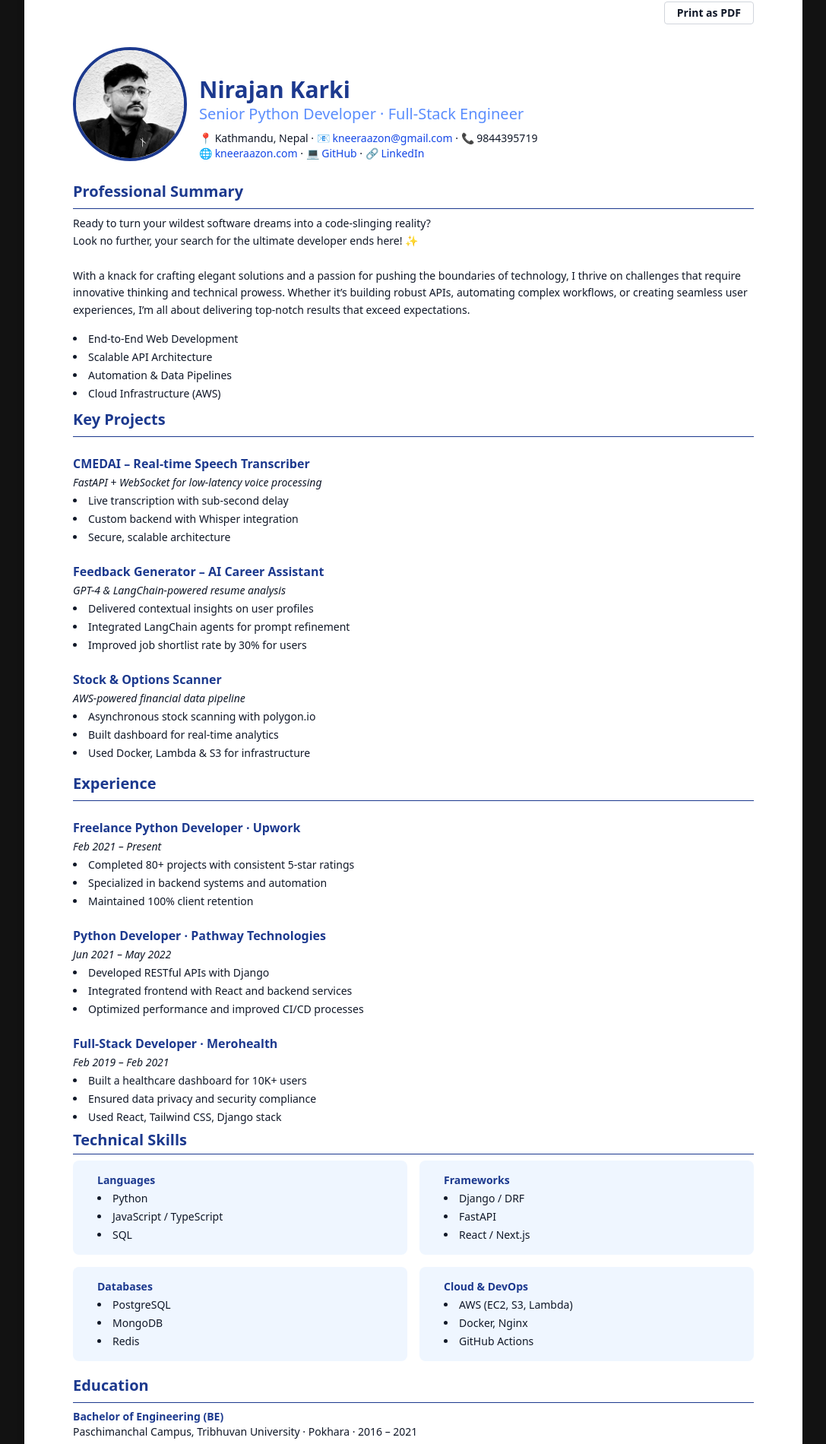
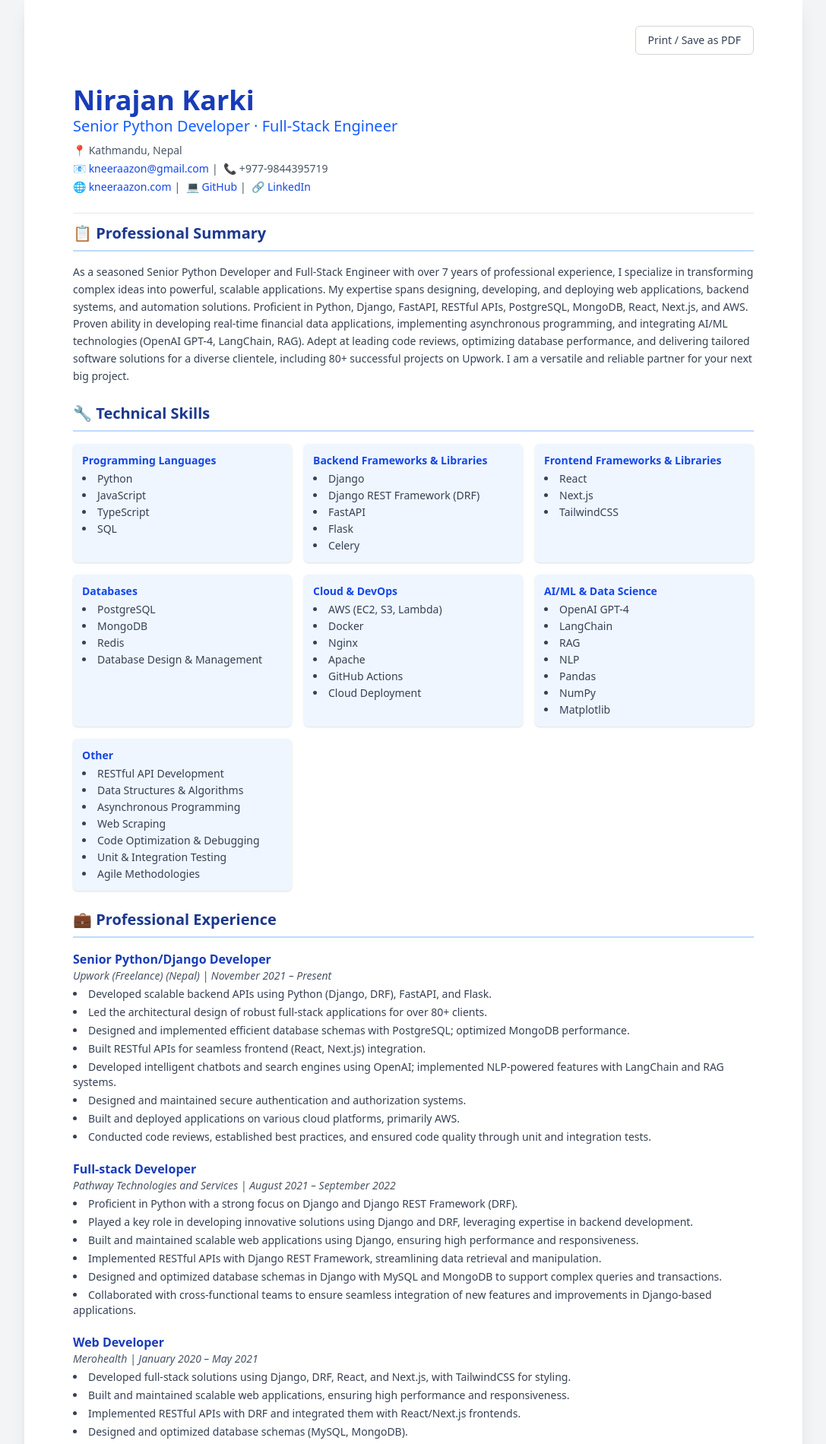
Before and after one commit to kneeraazon404/resume, a Next.js app: page / in a window 1280 px wide. Shown: the part 38-1938 px from the top of the page at 76% size, without its empty margins (96-1183 px from the left). Built offline with nearby package versions, Linux system fonts and the light colour scheme.

Commit message:
Project Finalization

```diff
--- a/app/page.tsx
+++ b/app/page.tsx
@@ -2,182 +2,298 @@
 
 import Image from 'next/image';
 
+// Helper component for sections to maintain consistency
+interface SectionProps {
+  title: string;
+  children: React.ReactNode;
+  className?: string;
+}
+
+const Section: React.FC<SectionProps> = ({ title, children, className = "" }) => (
+  <section className={`py-3 ${className}`}>
+    <h2 className="text-xl font-semibold text-blue-900 border-b-2 border-blue-200 pb-2 mb-4">{title}</h2>
+    {children}
+  </section>
+);
+
+// Helper component for individual entries within sections (like jobs, projects)
+interface EntryProps {
+  title: string;
+  subtitle?: string;
+  details?: string[];
+  children?: React.ReactNode;
+}
+
+const Entry: React.FC<EntryProps> = ({ title, subtitle, details, children }) => (
+  <div className="mb-5">
+    <h3 className="text-md font-semibold text-blue-800">{title}</h3>
+    {subtitle && <p className="text-sm italic text-gray-600 mb-1">{subtitle}</p>}
+    {details && Array.isArray(details) && (
+      <ul className="list-disc list-inside text-sm space-y-1 text-gray-700">
+        {details.map((detail, index) => <li key={index}>{detail}</li>)}
+      </ul>
+    )}
+    {children}
+  </div>
+);
+
 export default function Page() {
-  const handlePrint = () => {
+  const handlePrint = (): void => {
     window.print();
   };
 
-  return (
-    <div className="max-w-5xl mx-auto px-16 py-2 bg-white text-gray-900 shadow-lg rounded-xl space-y-[2px] print:space-y-[2px] print:py-0 print:px-[6px] print:shadow-none print:rounded-none print:bg-white print:text-black text-[12pt] font-normal leading-snug">
-      <div className="flex justify-end print:hidden mt-8">
-        <button
-          onClick={handlePrint}
-          className="mb-3 px-4 py-1 border border-gray-300 rounded text-sm font-semibold hover:bg-gray-100"
-        >
-          Print as PDF
-        </button>
-      </div>
+  const professionalSummary: string = "As a seasoned Senior Python Developer and Full-Stack Engineer with over 7 years of professional experience, I specialize in transforming complex ideas into powerful, scalable applications. My expertise spans designing, developing, and deploying web applications, backend systems, and automation solutions. Proficient in Python, Django, FastAPI, RESTful APIs, PostgreSQL, MongoDB, React, Next.js, and AWS. Proven ability in developing real-time financial data applications, implementing asynchronous programming, and integrating AI/ML technologies (OpenAI GPT-4, LangChain, RAG). Adept at leading code reviews, optimizing database performance, and delivering tailored software solutions for a diverse clientele, including 80+ successful projects on Upwork. I am a versatile and reliable partner for your next big project.";
 
-      <header className="flex flex-col sm:flex-row items-end gap-2 sm:gap-4 py-4 ">
-        <div className="flex justify-center items-center">
-          <Image
-        src="/profile.jpg"
-        alt="Nirajan Karki"
-        width={150}
-        height={150}
-        className="rounded-full border-4 border-blue-900 object-cover"
-          />
-        </div>
-        <div className="text-left text-sm sm:text-base">
-          <h1 className="text-3xl font-bold text-blue-900">Nirajan Karki</h1>
-          <h2 className="text-xl text-blue-600 opacity-70">Senior Python Developer · Full-Stack Engineer</h2>
+  interface SkillSet {
+    category: string;
+    items: string[];
+  }
 
-          <div className="text-sm">
-        <p className="mt-2">
-        📍 Kathmandu, Nepal · 📧 <a className="text-blue-700 hover:underline" href="mailto:kneeraazon@gmail.com" target='_blank'>kneeraazon@gmail.com</a> · 📞 9844395719
-        </p>
-        <p >
-          🌐 <a className="text-blue-700 hover:underline" target='_blank' href="http://kneeraazon.com/">kneeraazon.com</a> · 💻 <a className="text-blue-700 hover:underline" target='_blank' href="https://github.com/kneeraazon404">GitHub</a> · 🔗 <a className="text-blue-700 hover:underline" target='_blank' href="https://linkedin.com/in/kneeraazon">LinkedIn</a>
-        </p></div>
-        </div>
-      </header>
+  const skills: SkillSet[] = [
+    { category: "Programming Languages", items: ["Python", "JavaScript", "TypeScript", "SQL"] },
+    { category: "Backend Frameworks & Libraries", items: ["Django", "Django REST Framework (DRF)", "FastAPI", "Flask", "Celery"] },
+    { category: "Frontend Frameworks & Libraries", items: ["React", "Next.js", "TailwindCSS"] },
+    { category: "Databases", items: ["PostgreSQL", "MongoDB", "Redis", "Database Design & Management"] },
+    { category: "Cloud & DevOps", items: ["AWS (EC2, S3, Lambda)", "Docker", "Nginx", "Apache", "GitHub Actions", "Cloud Deployment"] },
+    { category: "AI/ML & Data Science", items: ["OpenAI GPT-4", "LangChain", "RAG", "NLP", "Pandas", "NumPy", "Matplotlib"] },
+    { category: "Other", items: ["RESTful API Development", "Data Structures & Algorithms", "Asynchronous Programming", "Web Scraping", "Code Optimization & Debugging", "Unit & Integration Testing", "Agile Methodologies"] },
+  ];
+
+  interface Experience {
+    title: string;
+    company: string;
+    location: string;
+    period: string;
+    details: string[];
+  }
+
+  const experiences: Experience[] = [
+    {
+      title: "Senior Python/Django Developer",
+      company: "Upwork (Freelance)",
+      location: "Nepal",
+      period: "November 2021 – Present",
+      details: [
+        "Developed scalable backend APIs using Python (Django, DRF), FastAPI, and Flask.",
+        "Led the architectural design of robust full-stack applications for over 80+ clients.",
+        "Designed and implemented efficient database schemas with PostgreSQL; optimized MongoDB performance.",
+        "Built RESTful APIs for seamless frontend (React, Next.js) integration.",
+        "Developed intelligent chatbots and search engines using OpenAI; implemented NLP-powered features with LangChain and RAG systems.",
+        "Designed and maintained secure authentication and authorization systems.",
+        "Built and deployed applications on various cloud platforms, primarily AWS.",
+        "Conducted code reviews, established best practices, and ensured code quality through unit and integration tests.",
+      ],
+    },
+    {
+      title: "Full-stack Developer",
+      company: "Pathway Technologies and Services",
+      location: "", // Location can be added if available
+      period: "August 2021 – September 2022",
+      details: [
+        "Proficient in Python with a strong focus on Django and Django REST Framework (DRF).",
+        "Played a key role in developing innovative solutions using Django and DRF, leveraging expertise in backend development.",
+        "Built and maintained scalable web applications using Django, ensuring high performance and responsiveness.",
+        "Implemented RESTful APIs with Django REST Framework, streamlining data retrieval and manipulation.",
+        "Designed and optimized database schemas in Django with MySQL and MongoDB to support complex queries and transactions.",
+        "Collaborated with cross-functional teams to ensure seamless integration of new features and improvements in Django-based applications.",
+      ],
+    },
+    {
+      title: "Web Developer",
+      company: "Merohealth",
+      location: "",
+      period: "January 2020 – May 2021",
+      details: [
+        "Developed full-stack solutions using Django, DRF, React, and Next.js, with TailwindCSS for styling.",
+        "Built and maintained scalable web applications, ensuring high performance and responsiveness.",
+        "Implemented RESTful APIs with DRF and integrated them with React/Next.js frontends.",
+        "Designed and optimized database schemas (MySQL, MongoDB).",
+        "Collaborated with cross-functional teams on Django-based full-stack applications.",
+        "Contributed to building a healthcare dashboard for 10K+ users, ensuring data privacy and security compliance.",
+      ],
+    },
+    {
+      title: "Web Developer",
+      company: "Food & Beverage Nepal",
+      location: "",
+      period: "February 2018 – February 2020",
+      details: [
+        "Operated as a solo developer for a startup, responsible for full front-end and backend development.",
+        "Developed full-stack solutions using Django, DRF, React, and Next.js with TailwindCSS. This included the \"FoodandBeverage\" website showcasing options in Nepal.",
+        "Built and maintained scalable web applications, ensuring high performance, responsiveness, and scalability.",
+        "Implemented RESTful APIs with DRF and integrated them with React/Next.js frontends.",
+        "Designed and optimized database schemas (MySQL, MongoDB).",
+      ],
+    },
+  ];
+
+  interface Project {
+    title: string;
+    description: string;
+  }
+
+  const projects: Project[] = [
+    {
+      title: "CMEDAI – Real-time Speech Transcriber",
+      description: "Developed a low-latency voice processing system using FastAPI and WebSockets, featuring live transcription with sub-second delay via custom backend Whisper integration. Ensured a secure and scalable architecture.",
+    },
+    {
+      title: "Feedback Generator – AI Career Assistant",
+      description: "Created an AI tool powered by GPT-4 and LangChain for resume analysis. Delivered contextual insights on user profiles and integrated LangChain agents for prompt refinement, improving job shortlist rates for users by 30%.",
+    },
+    {
+      title: "Stock & Options Scanner",
+      description: "Engineered an AWS-powered financial data pipeline for real-time stock and options scanning using polygon.io API. Implemented asynchronous processing and built a dashboard for real-time analytics. Utilized Docker, AWS Lambda, and S3 for infrastructure.",
+    },
+    {
+      title: "Delta Hedging Platform (GitHub)",
+      description: "Developed a platform for Delta Hedge Trading on IG.com, showcasing financial technology application development. (Python)",
+    },
+    {
+      title: "OpenAI Assistant API Chatbot (GitHub)",
+      description: "Built a virtual text assistant powered by OpenAI APIs, Python Flask, and Large Language Models (LLM), demonstrating expertise in conversational AI. (Python)",
+    },
+  ];
+
+  interface Education {
+    degree: string;
+    institution: string;
+    location: string;
+    period: string;
+  }
+
+  const education: Education[] = [
+    {
+      degree: "Bachelor of Engineering (BE), Electronics and Communications Engineering",
+      institution: "Tribhuvan University, IOE, Western Regional Campus",
+      location: "Pokhara, Nepal",
+      period: "2016 – 2021",
+    },
+    {
+      degree: "Higher Secondary – Science",
+      institution: "Einstein Academy",
+      location: "Lalitpur, Nepal",
+      period: "2014 – 2016",
+    },
+  ];
+
+  interface Certification {
+    name: string;
+    issuer: string;
+  }
+
+  const certifications: Certification[] = [
+    { name: "React - The Complete Guide 2024 (incl. Next.js, Redux)", issuer: "Udemy, August 2024" },
+    { name: "Build a Backend REST API with Python & Django - Advanced", issuer: "Udemy, July 2023" },
+    { name: "REST APIs with Flask and Python in 2024", issuer: "" }, // Issuer can be added if known
+  ];
+
+  interface Training {
+    name: string;
+    description: string;
+    issuer: string;
+  }
+
+  const training: Training[] = [
+    {
+      name: "Full Stack Development Bootcamp",
+      description: "Intensive six-month program focusing on Django, Django REST Framework, and ReactJS.",
+      issuer: "IWA Workshop",
+    },
+  ];
 
 
-
-      <section>
-        <h2 className="text-xl font-semibold text-blue-900 py-2 border-b">Professional Summary</h2>
-        <p className="text-sm leading-relaxed py-2">Ready to turn your wildest software dreams into a code-slinging reality? <br /> Look no further, your search for the ultimate developer ends here! ✨ <br /> <br /> With a knack for crafting elegant solutions and a passion for pushing the boundaries of technology, I thrive on challenges that require innovative thinking and technical prowess. Whether it’s building robust APIs, automating complex workflows, or creating seamless user experiences, I’m all about delivering top-notch results that exceed expectations.</p>
-
-        <ul className="list-disc list-inside text-sm mt-2 space-y-1">
-          <li>End-to-End Web Development</li>
-          <li>Scalable API Architecture</li>
-          <li>Automation & Data Pipelines</li>
-          <li>Cloud Infrastructure (AWS)</li>
-        </ul>
-      </section>
-
-      <section>
-        <h2 className="text-xl font-semibold text-blue-900 border-b py-2">Key Projects</h2>
-
-        <div className="space-y-1 mt-6">
-          <h3 className="text-md font-semibold text-blue-900">CMEDAI – Real-time Speech Transcriber</h3>
-          <p className="text-sm italic">FastAPI + WebSocket for low-latency voice processing</p>
-          <ul className="list-disc list-inside text-sm space-y-1">
-            <li>Live transcription with sub-second delay</li>
-            <li>Custom backend with Whisper integration</li>
-            <li>Secure, scalable architecture</li>
-          </ul>
+  return (
+    <div className="bg-gray-100 min-h-screen py-8 print:bg-white">
+      <div className="max-w-5xl mx-auto px-6 sm:px-8 md:px-16 py-6 bg-white text-gray-800 shadow-xl rounded-lg print:shadow-none print:rounded-none print:p-0 text-[11pt] sm:text-[12pt] leading-normal print:text-black">
+        <div className="flex justify-end print:hidden my-4">
+          <button
+            onClick={handlePrint}
+            className="px-4 py-2 border border-gray-300 rounded-md text-sm font-medium text-gray-700 hover:bg-gray-100 transition-colors"
+          >
+            Print / Save as PDF
+          </button>
         </div>
 
-        <div className="space-y-1 mt-6">
-          <h3 className="text-md font-semibold text-blue-900">Feedback Generator – AI Career Assistant</h3>
-          <p className="text-sm italic">GPT-4 & LangChain-powered resume analysis</p>
-          <ul className="list-disc list-inside text-sm space-y-1">
-            <li>Delivered contextual insights on user profiles</li>
-            <li>Integrated LangChain agents for prompt refinement</li>
-            <li>Improved job shortlist rate by 30% for users</li>
-          </ul>
-        </div>
+        <header className="flex flex-col sm:flex-row items-center sm:items-end gap-4 sm:gap-6 py-6 border-b border-gray-200">
 
-        <div className="space-y-1 mt-6">
-          <h3 className="text-md font-semibold text-blue-900">Stock & Options Scanner</h3>
-          <p className="text-sm italic">AWS-powered financial data pipeline</p>
-          <ul className="list-disc list-inside text-sm space-y-1">
-            <li>Asynchronous stock scanning with polygon.io</li>
-            <li>Built dashboard for real-time analytics</li>
-            <li>Used Docker, Lambda & S3 for infrastructure</li>
-          </ul>
-        </div>
-      </section>
+          <div className="text-center sm:text-left flex-grow">
+            <h1 className="text-3xl sm:text-4xl font-bold text-blue-800">Nirajan Karki</h1>
+            <h2 className="text-lg sm:text-xl text-blue-600">Senior Python Developer · Full-Stack Engineer</h2>
 
-      <section>
-        <h2 className="text-xl font-semibold text-blue-900 border-b py-2 mt-2">Experience</h2>
+            <div className="text-xs sm:text-sm text-gray-600 mt-2 space-y-1">
+              <p>
+                📍 Kathmandu, Nepal
+              </p>
+              <p>
+                📧 <a className="text-blue-700 hover:underline" href="mailto:kneeraazon@gmail.com" target='_blank' rel="noopener noreferrer">kneeraazon@gmail.com</a>
+                <span className="mx-1 print:hidden">|</span> <span className="sm:hidden"><br/></span>📞 +977-9844395719
+              </p>
+              <p >
+                🌐 <a className="text-blue-700 hover:underline" target='_blank' rel="noopener noreferrer" href="https://kneeraazon.com">kneeraazon.com</a>
+                <span className="mx-1 print:hidden">|</span> <span className="sm:hidden"><br/></span>💻 <a className="text-blue-700 hover:underline" target='_blank' rel="noopener noreferrer" href="https://github.com/kneeraazon404">GitHub</a>
+                <span className="mx-1 print:hidden">|</span> <span className="sm:hidden"><br/></span>🔗 <a className="text-blue-700 hover:underline" target='_blank' rel="noopener noreferrer" href="https://linkedin.com/in/kneeraazon">LinkedIn</a>
+              </p>
+            </div>
+          </div>
+        </header>
 
-        <div className="space-y-1 mt-6">
-          <h3 className="text-md font-semibold text-blue-900">Freelance Python Developer · Upwork</h3>
-          <p className="text-sm italic">Feb 2021 – Present</p>
-          <ul className="list-disc list-inside text-sm space-y-1">
-            <li>Completed 80+ projects with consistent 5-star ratings</li>
-            <li>Specialized in backend systems and automation</li>
-            <li>Maintained 100% client retention</li>
-          </ul>
-        </div>
+        <Section title="📋 Professional Summary">
+          <p className="text-sm leading-relaxed text-gray-700">{professionalSummary}</p>
+        </Section>
 
-        <div className="space-y-1 mt-6">
-          <h3 className="text-md font-semibold text-blue-900">Python Developer · Pathway Technologies</h3>
-          <p className="text-sm italic">Jun 2021 – May 2022</p>
-          <ul className="list-disc list-inside text-sm space-y-1">
-            <li>Developed RESTful APIs with Django</li>
-            <li>Integrated frontend with React and backend services</li>
-            <li>Optimized performance and improved CI/CD processes</li>
-          </ul>
-        </div>
+        <Section title="🔧 Technical Skills">
+          <div className="grid grid-cols-1 sm:grid-cols-2 md:grid-cols-3 gap-4 text-sm">
+            {skills.map((skillSet) => (
+              <div key={skillSet.category} className="bg-blue-50 p-3 rounded-md shadow-sm">
+                <h3 className="font-semibold text-blue-700 mb-1">{skillSet.category}</h3>
+                <ul className="list-disc list-inside space-y-0.5 text-gray-700">
+                  {skillSet.items.map((item) => <li key={item}>{item}</li>)}
+                </ul>
+              </div>
+            ))}
+          </div>
+        </Section>
 
-        <div className="space-y-1 mt-6">
-          <h3 className="text-md font-semibold text-blue-900">Full-Stack Developer · Merohealth</h3>
-          <p className="text-sm italic">Feb 2019 – Feb 2021</p>
-          <ul className="list-disc list-inside text-sm space-y-1">
-            <li>Built a healthcare dashboard for 10K+ users</li>
-            <li>Ensured data privacy and security compliance</li>
-            <li>Used React, Tailwind CSS, Django stack</li>
-          </ul>
-        </div>
-      </section>
+        <Section title="💼 Professional Experience">
+          {experiences.map((exp, index) => (
+            <Entry key={index} title={`${exp.title} `} subtitle={`${exp.company} ${exp.location ? `(${exp.location})` : ''} | ${exp.period}`} details={exp.details} />
+          ))}
+        </Section>
 
-      <section>
-        <h2 className="text-xl font-semibold text-blue-900 border-b py-1">Technical Skills</h2>
-        <div className="grid sm:grid-cols-2 gap-4  text-sm py-2 ">
-          <div className="bg-blue-50 rounded-lg py-4 shadow-emerald-800 px-8">
-            <h3 className="font-semibold text-blue-900 mb-1">Languages</h3>
-            <ul className="list-disc list-inside space-y-1">
-              <li>Python</li>
-              <li>JavaScript / TypeScript</li>
-              <li>SQL</li>
-            </ul>
-          </div>
+        <Section title="🚀 Selected Projects">
+          {projects.map((project, index) => (
+             <div key={index} className="mb-4"> {/* Use div instead of Entry if no bullet points needed directly */}
+                <h3 className="text-md font-semibold text-blue-800">{project.title}</h3>
+                <p className="text-sm text-gray-700">{project.description}</p>
+            </div>
+          ))}
+        </Section>
 
-          <div className="bg-blue-50 rounded-lg  py-4 shadow-emerald-800 px-8">
-            <h3 className="font-semibold text-blue-900 mb-1">Frameworks</h3>
-            <ul className="list-disc list-inside space-y-1">
-              <li>Django / DRF</li>
-              <li>FastAPI</li>
-              <li>React / Next.js</li>
-            </ul>
-          </div>
 
-          <div className="bg-blue-50 rounded-lg  py-4 shadow-emerald-800 px-8">
-            <h3 className="font-semibold text-blue-900 mb-1">Databases</h3>
-            <ul className="list-disc list-inside space-y-1">
-              <li>PostgreSQL</li>
-              <li>MongoDB</li>
-              <li>Redis</li>
-            </ul>
-          </div>
+        <Section title="🎓 Education">
+          {education.map((edu, index) => (
+            <Entry key={index} title={edu.degree} subtitle={`${edu.institution}, ${edu.location} | ${edu.period}`} />
+          ))}
+        </Section>
 
-          <div className="bg-blue-50 rounded-lg  py-4 shadow-emerald-800 px-8">
-            <h3 className="font-semibold text-blue-900 mb-1">Cloud & DevOps</h3>
-            <ul className="list-disc list-inside space-y-1">
-              <li>AWS (EC2, S3, Lambda)</li>
-              <li>Docker, Nginx</li>
-              <li>GitHub Actions</li>
-            </ul>
-          </div>
-        </div>
-      </section>
+        <Section title="📜 Certifications">
+          {certifications.map((cert, index) => (
+            <div key={index} className="mb-2 text-sm">
+                <p className="font-medium text-gray-700">{cert.name} {cert.issuer && <span className="text-gray-600 italic"> – {cert.issuer}</span>}</p>
+            </div>
+          ))}
+        </Section>
 
-      <section>
-        <h2 className="text-xl font-semibold text-blue-900 border-b py-2">Education</h2>
-        <div className=" space-y-4 text-sm py-2">
-          <div>
-            <h3 className="font-semibold text-blue-900">Bachelor of Engineering (BE)</h3>
-            <p>Paschimanchal Campus, Tribhuvan University · Pokhara · 2016 – 2021</p>
-          </div>
-          <div>
-            <h3 className="font-semibold text-blue-900">Higher Secondary – Science</h3>
-            <p>Einstein Academy · Lalitpur · 2014 – 2016</p>
-          </div>
-        </div>
-      </section>
+        <Section title="👨‍💻 Additional Training">
+          {training.map((train, index) => (
+             <div key={index} className="mb-2 text-sm">
+                <h3 className="font-semibold text-blue-800">{train.name}</h3>
+                <p className="text-gray-700">{train.description} – <span className="italic">{train.issuer}</span></p>
+            </div>
+          ))}
+        </Section>
+      </div>
     </div>
   );
 }
```
Also changed, not shown: resume.html (line endings or trailing spaces).
